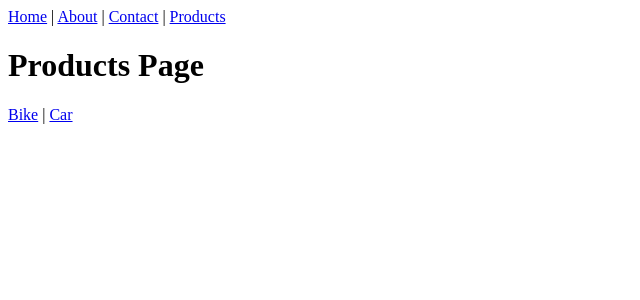
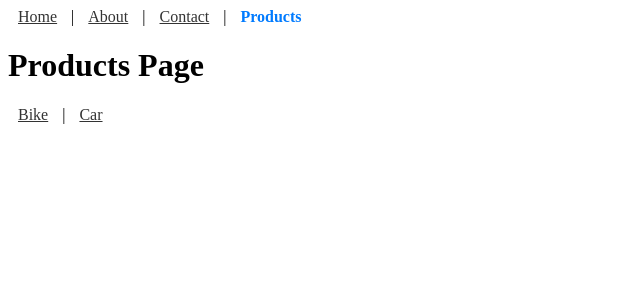
Before and after one commit to thanhpham091790/reactjs, a React (Vite) app in the folder 01-react-tutorial/my-react-app/: page /products in a window 1280 px wide. Shown: the top 300 px of the page, without its empty margins (0-640 px from the left). Built offline with nearby package versions, Linux system fonts and the light colour scheme.

Commit message:
There is a special version fo the Link component called NavLink that knows whether the link URL is active or not.

```diff
--- a/01-react-tutorial/my-react-app/src/App.jsx
+++ b/01-react-tutorial/my-react-app/src/App.jsx
@@ -1,4 +1,4 @@
-import { BrowserRouter, Routes, Route, Link } from 'react-router-dom';
+import { BrowserRouter, Routes, Route, NavLink } from 'react-router-dom';
 import Home from "./Home";
 import About from "./About";
 import Contact from "./Contact";
@@ -9,14 +9,23 @@ import CarProducts from './CarProducts';
 
 function App() {
 
+  const navLinkStyles = ({ isActive }) => {
+    return {
+      color: isActive ? '#007bff' : '#333',
+      textDecoration: isActive ? 'none' : 'underline',
+      fontWeight: isActive ? 'bold' : 'normal',
+      padding: '5px 10px'
+    };
+  };
+
   return (
     <BrowserRouter>
       {/* Navigation */}
       <nav>
-        <Link to='/'>Home</Link> |{" "}
-        <Link to='/about'>About</Link> |{" "}
-        <Link to='/contact'>Contact</Link> |{" "}
-        <Link to='./products'>Products</Link>
+        <NavLink style={navLinkStyles} to='/'>Home</NavLink> |{" "}
+        <NavLink style={navLinkStyles} to='/about'>About</NavLink> |{" "}
+        <NavLink style={navLinkStyles} to='/contact'>Contact</NavLink> |{" "}
+        <NavLink style={navLinkStyles} to='./products'>Products</NavLink>
       </nav>
       {/* Routes */}
       <Routes>
--- a/01-react-tutorial/my-react-app/src/Products.jsx
+++ b/01-react-tutorial/my-react-app/src/Products.jsx
@@ -1,12 +1,20 @@
-import { Link, Outlet } from "react-router-dom";
+import { NavLink, Outlet } from "react-router-dom";
 
 function Products() {
+    const navLinkStyles = ({ isActive }) => {
+        return {
+            color: isActive ? '#007bff' : '#333',
+            textDecoration: isActive ? 'none' : 'underline',
+            fontWeight: isActive ? 'bold' : 'normal',
+            padding: '5px 10px'
+        };
+    };
     return (
         <>
             <h1>Products Page</h1>
             <nav>
-                <Link to='bike'>Bike</Link> |{' '}
-                <Link to='car'>Car</Link>
+                <NavLink style={navLinkStyles} to='bike'>Bike</NavLink> |{' '}
+                <NavLink style={navLinkStyles} to='car'>Car</NavLink>
             </nav>
             <Outlet />
         </>
```
